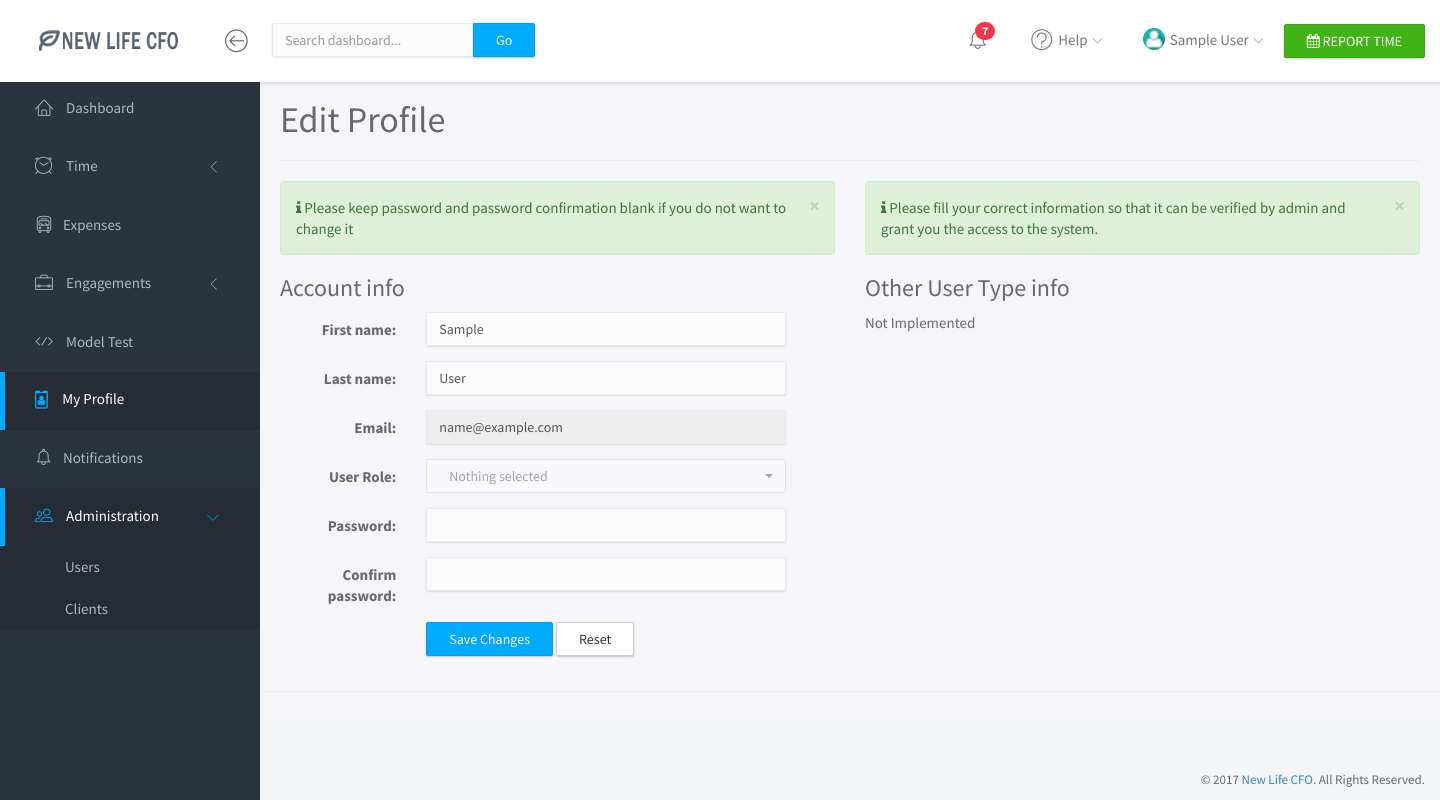
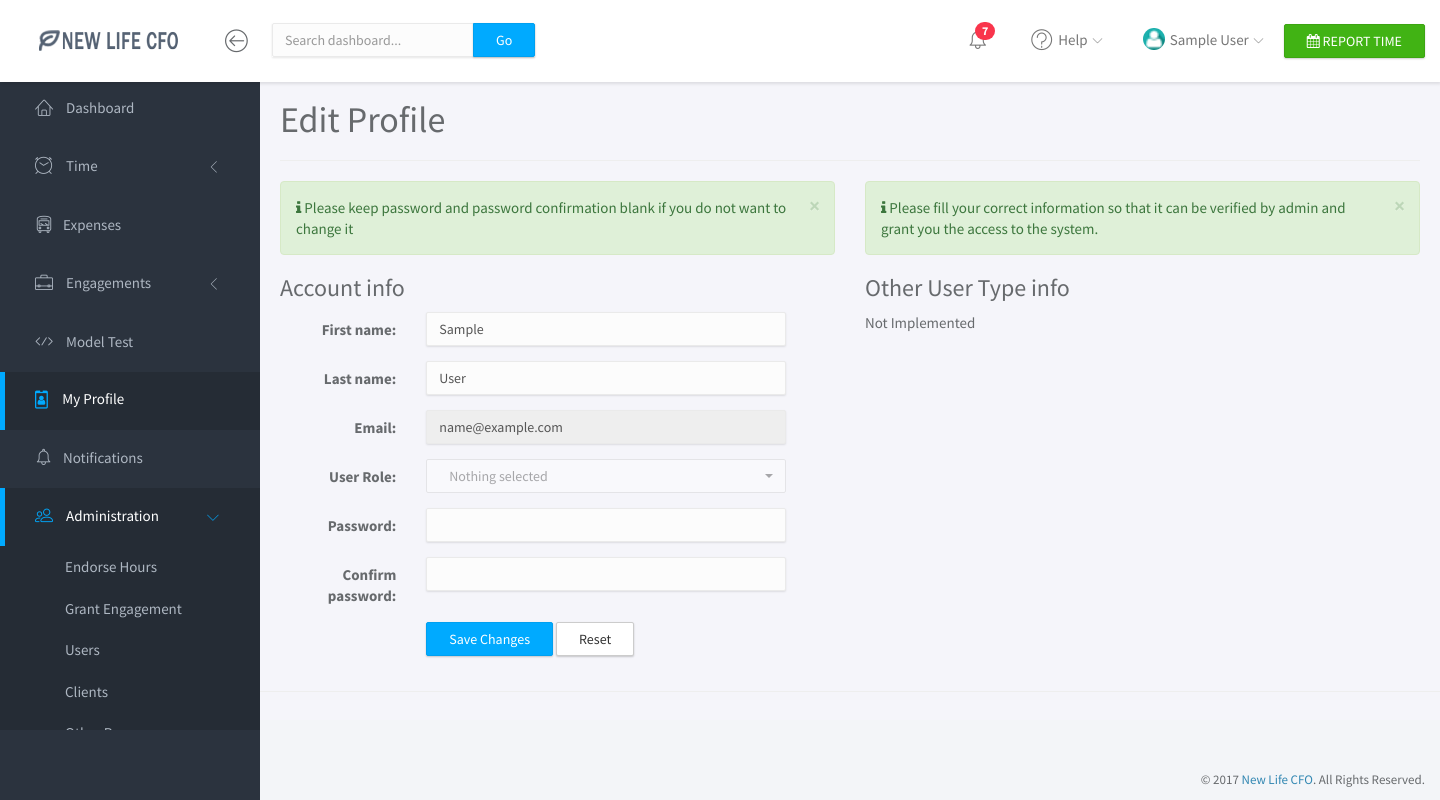
Before and after one commit to motionlife/time-tracking-billing, a Laravel app: page /profile in a window 1440 px wide, after a click on "Administration". Run offline with Laravel 8, Linux system fonts and the light colour scheme; the visitor is signed in with stand-in values (Sample User, id 1); data that the repository does not hold is empty; settings files or empty folders that the repository lacks are supplied; parts of the project's set-up code (start-up, migrations or seed data) failed here and were passed over; some libraries are stand-ins or nearby versions.

Commit message:
Begin of hours and engagements endorsement

```diff
--- a/app/Http/Controllers/AdminController.php
+++ b/app/Http/Controllers/AdminController.php
@@ -30,7 +30,7 @@ class AdminController extends Controller
             case 'industries':
                 return $this->industryAdmin();
         }
-        return 'Cannot be managed';
+        return 'Resource Cannot Be Managed, No Authorization!';
     }
 
     private function userAdmin(Request $request)
--- a/resources/views/layouts/app.blade.php
+++ b/resources/views/layouts/app.blade.php
@@ -130,8 +130,11 @@
                                         class="icon-submenu lnr lnr-chevron-left"></i></a>
                             <div id="subPages3" class="collapse {{str_contains(Request::path(),'admin') ?'in':''}}" >
                                 <ul class="nav">
+                                    <li><a href="/admin/hours" class="{{Request::is('admin/hours')?'active':''}}">Endorse Hours</a></li>
+                                    <li><a href="/admin/engagements" class="{{Request::is('admin/engagements')?'active':''}}">Grant Engagement</a></li>
                                     <li><a href="/admin/users" class="{{Request::is('admin/users') ?'active':''}}">Users</a></li>
                                     <li><a href="/admin/clients" class="{{Request::is('admin/clients') ?'active':''}}">Clients</a></li>
+                                    <li><a href="/admin/miscellaneous" class="{{Request::is('admin/clients') ?'active':''}}">Other Resources</a></li>
                                 </ul>
                             </div>
                         </li>
```
